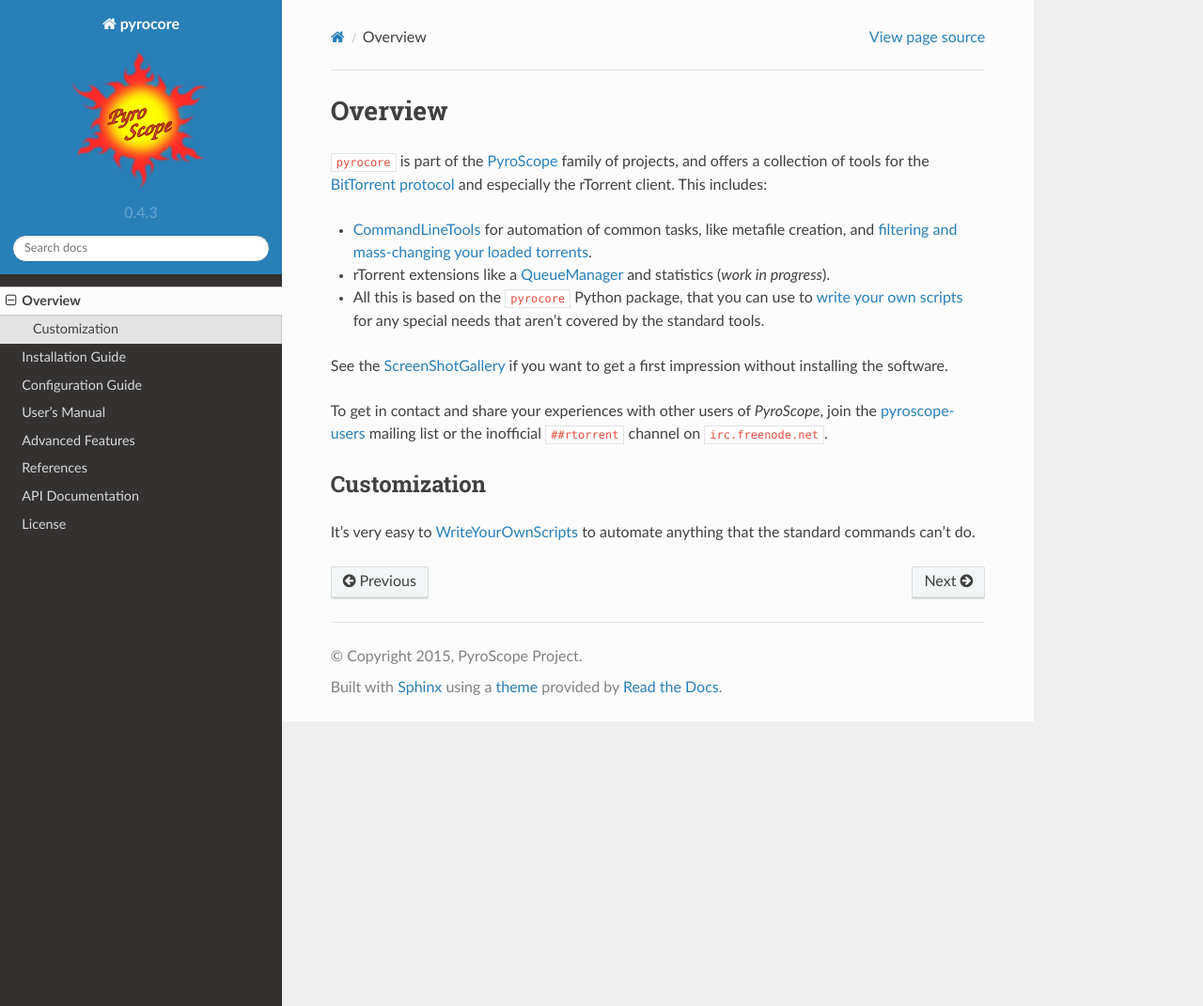
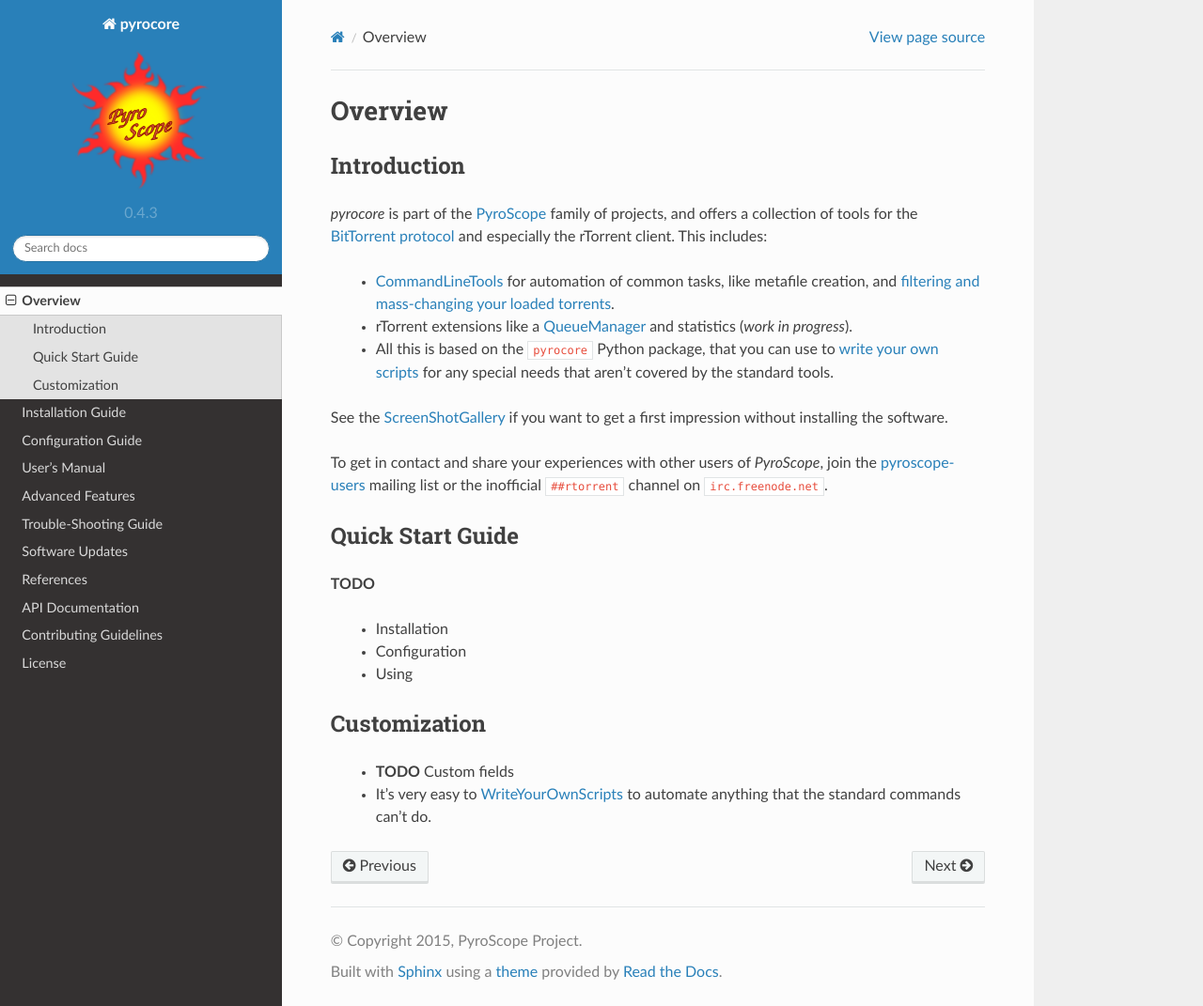
Before and after one commit to pyroscope/pyrocore, a Sphinx documentation site: the page built from docs/overview.rst, in a window 1280 px wide and 1071 px high. Shown: the whole window at 94% size. Built offline with Sphinx 7.4.7 and the Read the Docs theme 2.0.0, drawn with Linux system fonts in a browser that asks for light colours.

Commit message:
troubleshooting guide, and some other changes

```diff
--- /dev/null
+++ b/docs/contributing.rst
@@ -0,0 +1,2 @@
+.. Include text from the place where GitHub sees it.
+.. include:: ../CONTRIBUTING.rst
--- a/docs/overview.rst
+++ b/docs/overview.rst
@@ -1,38 +1,52 @@
 Overview
 ========
 
-``pyrocore`` is part of the
+Introduction
+------------
+
+*pyrocore* is part of the
 `PyroScope <https://github.com/pyroscope/pyroscope/blob/wiki/PyroScope.md>`_
 family of projects, and offers a collection of tools for the `BitTorrent
 protocol <https://github.com/pyroscope/pyroscope/blob/wiki/BitTorrent.md>`_
 and especially the rTorrent client. This includes:
 
--  `CommandLineTools <https://github.com/pyroscope/pyroscope/blob/wiki/CommandLineTools.md>`_
-   for automation of common tasks, like metafile creation, and
-   `filtering and mass-changing your loaded
-   torrents <https://github.com/pyroscope/pyroscope/blob/wiki/RtControlExamples.md>`_.
--  rTorrent extensions like a
-   `QueueManager <https://github.com/pyroscope/pyroscope/blob/wiki/QueueManager.md>`_
-   and statistics (*work in progress*).
--  All this is based on the ``pyrocore`` Python package, that you can
-   use to `write your own
-   scripts <https://github.com/pyroscope/pyroscope/blob/wiki/WriteYourOwnScripts.md>`_
-   for any special needs that aren't covered by the standard tools.
+  * `CommandLineTools <https://github.com/pyroscope/pyroscope/blob/wiki/CommandLineTools.md>`_
+    for automation of common tasks, like metafile creation, and
+    `filtering and mass-changing your loaded
+    torrents <https://github.com/pyroscope/pyroscope/blob/wiki/RtControlExamples.md>`_.
+  * rTorrent extensions like a
+    `QueueManager <https://github.com/pyroscope/pyroscope/blob/wiki/QueueManager.md>`_
+    and statistics (*work in progress*).
+  * All this is based on the ``pyrocore`` Python package, that you can
+    use to `write your own
+    scripts <https://github.com/pyroscope/pyroscope/blob/wiki/WriteYourOwnScripts.md>`_
+    for any special needs that aren't covered by the standard tools.
 
 See the
 `ScreenShotGallery <https://github.com/pyroscope/pyroscope/blob/wiki/ScreenShotGallery.md>`_
 if you want to get a first impression without installing the software.
 
 To get in contact and share your experiences with other users of
-*PyroScope*, join the
-`pyroscope-users <http://groups.google.com/group/pyroscope-users>`_
-mailing list or the inofficial ``##rtorrent`` channel on
-``irc.freenode.net``.
+*PyroScope*, join the `pyroscope-users`_ mailing list or the inofficial
+``##rtorrent`` channel on ``irc.freenode.net``.
+
+.. _`pyroscope-users`: http://groups.google.com/group/pyroscope-users
+
+
+Quick Start Guide
+-----------------
+
+**TODO**
+
+  * Installation
+  * Configuration
+  * Using
 
 
 Customization
 -------------
 
-It's very easy to
-`WriteYourOwnScripts <https://github.com/pyroscope/pyroscope/blob/wiki/WriteYourOwnScripts.md>`_
-to automate anything that the standard commands can't do.
+  * **TODO** Custom fields
+  * It's very easy to
+    `WriteYourOwnScripts <https://github.com/pyroscope/pyroscope/blob/wiki/WriteYourOwnScripts.md>`_
+    to automate anything that the standard commands can't do.
```
Also changed, not shown: CONTRIBUTING.rst (added, +7 -0 lines), docs/index.rst (+13 -9 lines), docs/troubleshooting.rst (added, +92 -0 lines), docs/updating.rst (added, +7 -0 lines).
